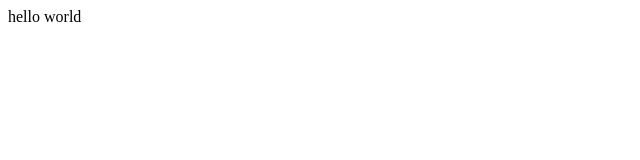
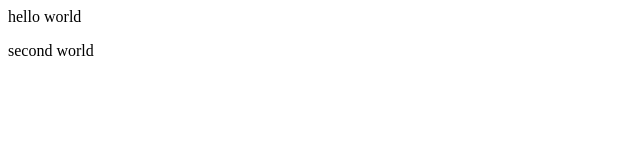
Before and after one commit to saahilkhan06/apgit, a plain HTML site: page index.html in a window 1280 px wide. Shown: the full height of the page, 0-640 px from the left. Drawn offline with Linux system fonts and the light colour scheme.

Commit message:
updated in github

```diff
--- a/index.html
+++ b/index.html
@@ -1 +1,2 @@
 <p>hello world</p>
+<p>second world</p>
```
Also changed, not shown: 1 other file.
